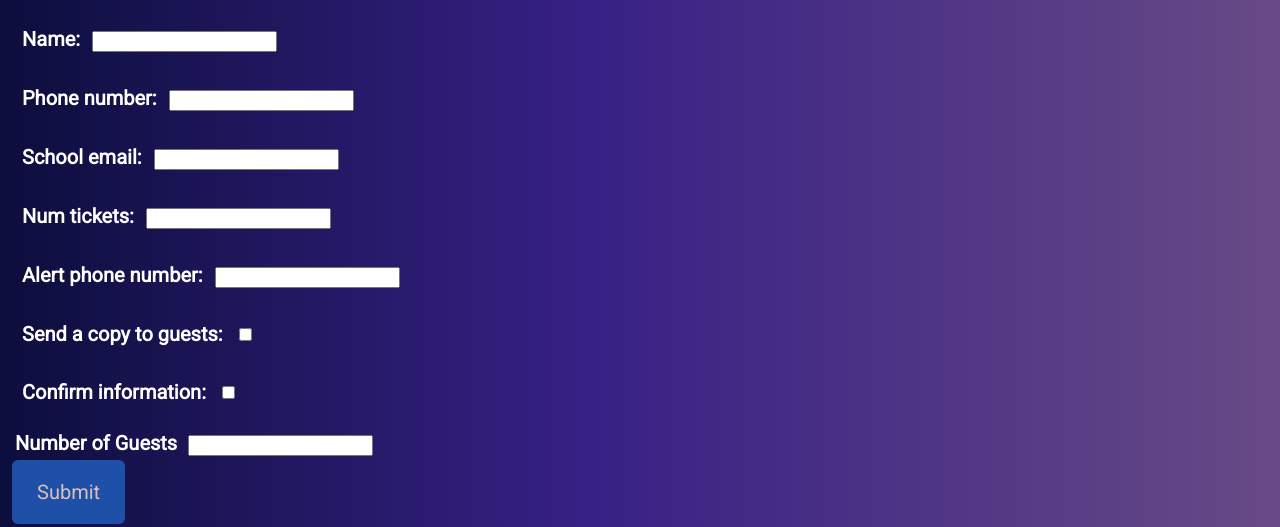
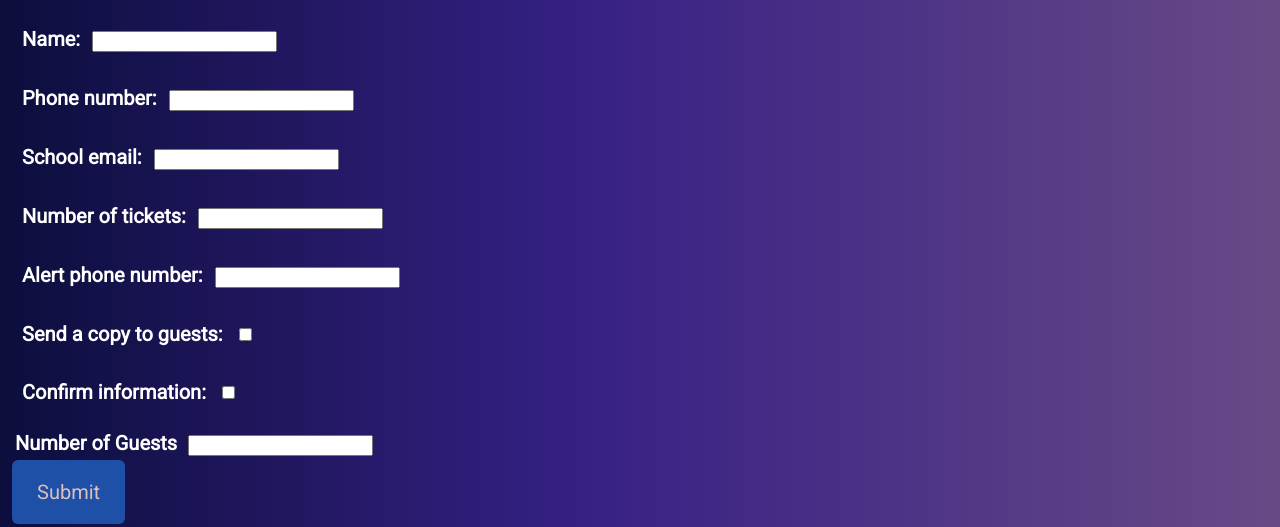
Before and after one commit to Raisa-Tathoi/Ticketing-System-Prom, a Django app: page /book/ in a window 1280 px wide. Shown: the part 75-602 px from the top of the page. Run offline with Django 4.2, Linux system fonts and the light colour scheme.

Commit message:
update
"number of tickets"

```diff
--- a/registration/admin.py
+++ b/registration/admin.py
@@ -7,7 +7,7 @@ class GuestInline(admin.TabularInline):
     readonly_fields = ('name', 'email')
 
 class BookingAdmin(admin.ModelAdmin):
-    list_display = ('name', 'phone_number', 'school_email', 'num_tickets', 'alert_phone_number', 'pending_final')
+    list_display = ('name', 'phone_number', 'school_email', 'number_of_tickets', 'alert_phone_number', 'pending_final')
     inlines = [GuestInline]
 
 admin.site.register(Booking, BookingAdmin)
--- a/registration/forms.py
+++ b/registration/forms.py
@@ -8,7 +8,7 @@ class BookingForm(forms.ModelForm):
 
     class Meta:
         model = Booking
-        fields = ['name', 'phone_number', 'school_email', 'num_tickets', 'alert_phone_number']
+        fields = ['name', 'phone_number', 'school_email', 'number_of_tickets', 'alert_phone_number']
 
     def clean_school_email(self):
         email = self.cleaned_data.get('school_email')
@@ -18,9 +18,9 @@ class BookingForm(forms.ModelForm):
 
     def clean(self):
         cleaned_data = super().clean()
-        num_tickets = cleaned_data.get('num_tickets')
-        if num_tickets:
-            for i in range(1, num_tickets):
+        number_of_tickets = cleaned_data.get('number_of_tickets')
+        if number_of_tickets:
+            for i in range(1, number_of_tickets):
                 guest_email = self.data.get(f'guest_email_{i}')
                 if guest_email and not guest_email.endswith('@educbe.ca'):
                     self.add_error(f'guest_email_{i}', "Please enter a valid CBE email address ending with @educbe.ca.")
--- a/registration/models.py
+++ b/registration/models.py
@@ -4,15 +4,15 @@ class Booking(models.Model):
     name = models.CharField(max_length=100)
     phone_number = models.CharField(max_length=15)
     school_email = models.EmailField()
-    num_tickets = models.PositiveIntegerField()
+    number_of_tickets = models.PositiveIntegerField()
     alert_phone_number = models.CharField(max_length=15)
     pending_final = models.FloatField(editable=False, default=0)
 
     def save(self, *args, **kwargs):
-        if self.num_tickets % 2 == 0:
-            pending = self.num_tickets * 5
+        if self.number_of_tickets % 2 == 0:
+            pending = self.number_of_tickets * 5
         else:
-            pending = self.num_tickets * 7
+            pending = self.number_of_tickets * 7
         self.pending_final = pending
         super().save(*args, **kwargs)
 
--- a/registration/templates/booking/book_tickets.html
+++ b/registration/templates/booking/book_tickets.html
@@ -5,7 +5,7 @@
     <h1>Book Your Tickets</h1>
     <script>
         function generateGuestFields() {
-            const numTickets = document.getElementById('id_num_tickets').value;
+            const numTickets = document.getElementById('id_number_of_tickets').value;
             const numGuests = numTickets - 1;
             const guestFieldsContainer = document.getElementById('guest-fields-container');
             guestFieldsContainer.innerHTML = '';
@@ -35,8 +35,8 @@
         {% csrf_token %}
         {{ form.as_p }}
 
-        <label for="id_num_tickets">Number of Guests</label>
-        <input type="number" id="id_num_tickets" name="num_tickets" onchange="generateGuestFields()">
+        <label for="id_number_of_tickets">Number of Guests</label>
+        <input type="number" id="id_number_of_tickets" name="number_of_tickets" onchange="generateGuestFields()">
 
         <div id="guest-fields-container"></div>
 
--- a/registration/views.py
+++ b/registration/views.py
@@ -8,9 +8,9 @@ def book_tickets(request):
         if form.is_valid():
             booking = form.save()
 
-            num_tickets = form.cleaned_data.get('num_tickets')
+            number_of_tickets = form.cleaned_data.get('number_of_tickets')
 
-            for i in range(1, num_tickets):
+            for i in range(1, number_of_tickets):
                 guest_name = request.POST.get(f'guest_name_{i}')
                 guest_email = request.POST.get(f'guest_email_{i}')
                 if guest_name and guest_email:
```
Also changed, not shown: registration/migrations/0001_initial.py.
